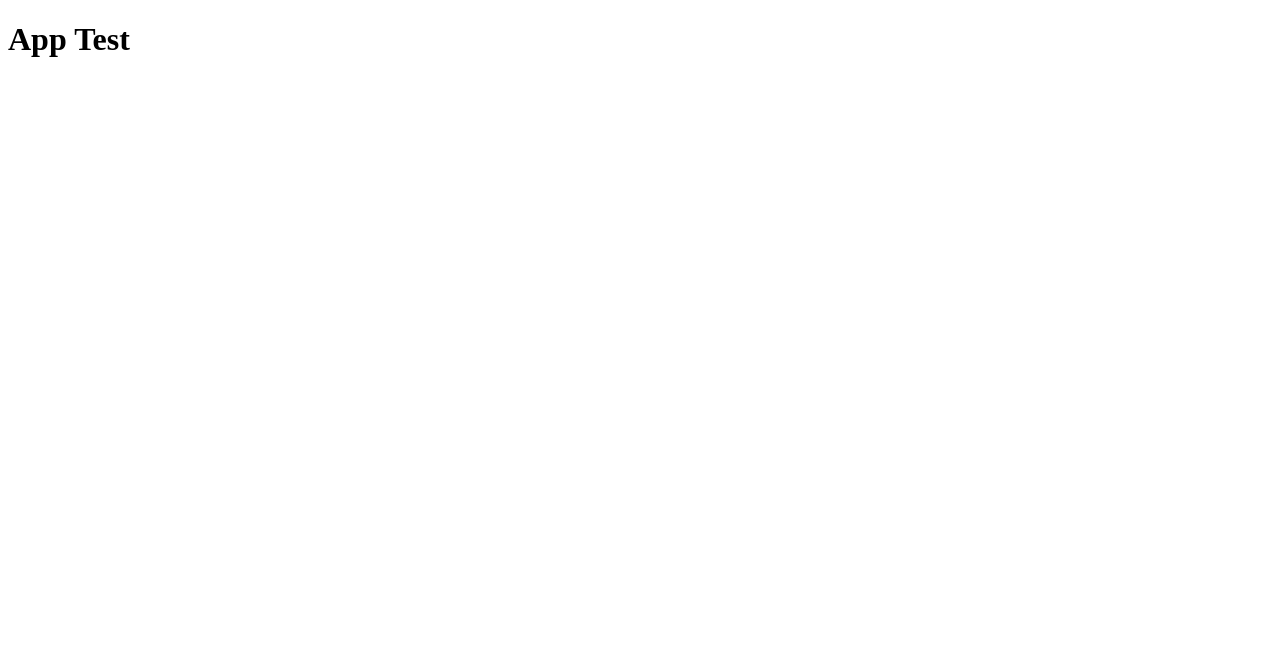
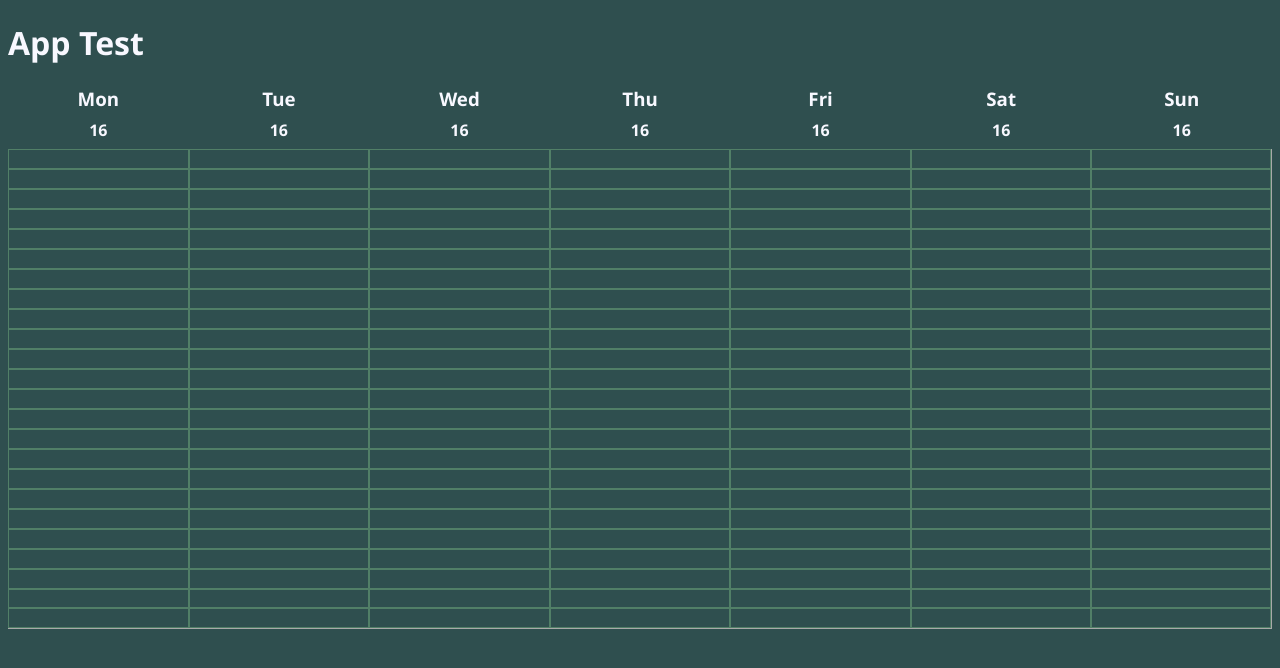
Before and after one commit to alligatorjazz/happenstance, a React (Vite) app: page / in a window 1280 px wide. Shown: the top 668 px of the page. Built offline with nearby package versions, Linux system fonts and the light colour scheme.

Commit message:
sortWeek() function implemented

```diff
--- a/package.json
+++ b/package.json
@@ -10,7 +10,8 @@
   },
   "dependencies": {
     "react": "^18.2.0",
-    "react-dom": "^18.2.0"
+    "react-dom": "^18.2.0",
+    "sass": "^1.57.1"
   },
   "devDependencies": {
     "@types/react": "^18.0.26",
--- a/src/App.tsx
+++ b/src/App.tsx
@@ -1,10 +1,12 @@
-import styles from "./App.module.css";
+import styles from "./App.module.scss";
+import { CalendarView } from "./components/CalendarView";
 
 function App() {
 
 	return (
 		<div className={styles.Container}>
 			<h1>App Test</h1>
+			<CalendarView startDay="Sunday" startDate={15} hours={12}/>
 		</div>
 	);
 }
--- /dev/null
+++ b/src/components/CalendarView.lib.ts
@@ -0,0 +1,8 @@
+import { Weekday, weekdays } from "../types";
+
+export function sortWeek(startDay: Weekday) {
+	const startIndex = weekdays.indexOf(startDay);
+	return weekdays
+		.slice(startIndex)
+		.concat(weekdays.slice(0, startIndex));
+}
--- /dev/null
+++ b/src/components/CalendarView.module.scss
@@ -0,0 +1,53 @@
+.Container {
+	display: flex;
+}
+
+.Column {
+	flex: 1;
+
+	&>h3,
+	&>h4,
+	&>.Cell {
+		text-align: center;
+	}
+
+	&>h3 {
+		margin: 0;
+	}
+
+	&>h4 {
+		margin: 0.5rem 0;
+	}
+
+	.Cell {
+		$border-color: darkgray;
+
+		box-shadow: inset 1px 1px 0 $border-color;
+		cursor: pointer;
+		user-select: none;
+
+		min-height: 40px;
+		&:last-child {
+			border-bottom: 1px solid darkgray;
+		}
+
+		display: flex;
+		flex-direction: column;
+
+		.Subcell {
+			flex: 1;
+			border: 1px solid rgb(158, 237, 158, 0.3);
+			&.Active {
+				background-color: magenta;
+			}
+		}
+	}
+
+	&:last-child {
+		.Cell {
+			border-right: 1px solid darkgray;
+		}
+	}
+
+
+}
--- /dev/null
+++ b/src/components/CalendarView.tsx
@@ -0,0 +1,49 @@
+import { Weekday, weekdays } from "../types";
+import { sortWeek } from "./CalendarView.lib";
+import styles from "./CalendarView.module.scss";
+
+export function CalendarView(props: {
+	startDay: Weekday,
+	startDate: number, // zero-indexed
+	hours: number // zero-indexed
+}) {
+
+	const week = sortWeek(props.startDay);
+	console.log(week);
+
+	return (
+		<div className={styles.Container}>
+
+			<DayColumn weekday="Monday" date={15} hours={12} />
+			<DayColumn weekday="Tuesday" date={15} hours={12} />
+			<DayColumn weekday="Wednesday" date={15} hours={12} />
+			<DayColumn weekday="Thursday" date={15} hours={12} />
+			<DayColumn weekday="Friday" date={15} hours={12} />
+			<DayColumn weekday="Saturday" date={15} hours={12} />
+			<DayColumn weekday="Sunday" date={15} hours={12} />
+		</div>
+	);
+}
+
+
+function DayColumn(props: {
+	weekday: Weekday,
+	date: number, // zero-indexed
+	hours: number // zero-indexed
+}) {
+
+	const divisions = new Array(props.hours)
+		.fill(null)
+		.map((_, index) => <div key={index} className={styles.Cell}>
+			<div className={styles.Subcell}></div>
+			<div className={styles.Subcell}></div>
+		</div>);
+
+	return (
+		<div className={styles.Column}>
+			<h3>{props.weekday.slice(0, 3)}</h3>
+			<h4>{props.date + 1}</h4>
+			{divisions}
+		</div>
+	);
+}
--- a/src/index.css
+++ b/src/index.css
@@ -1,3 +1,9 @@
+:root {
+	font-family: 'Segoe UI', Tahoma, Geneva, Verdana, sans-serif;
+}
 * {
 	box-sizing: border-box;
+	/* temp: */
+	background-color: darkslategray;
+	color: ghostwhite;
 }
--- /dev/null
+++ b/src/types.ts
@@ -0,0 +1,6 @@
+export type Weekday = "Monday" | "Tuesday" | "Wednesday" |
+	"Thursday" | "Friday" |
+	"Saturday" | "Sunday";
+export const weekdays: Weekday[] = ["Monday", "Tuesday", "Wednesday",
+	"Thursday", "Friday",
+	"Saturday", "Sunday"];
```
Also changed, not shown: src/App.module.css (deleted), src/App.module.scss (added), 1 other file (tests, documents, lock files or other folders).
